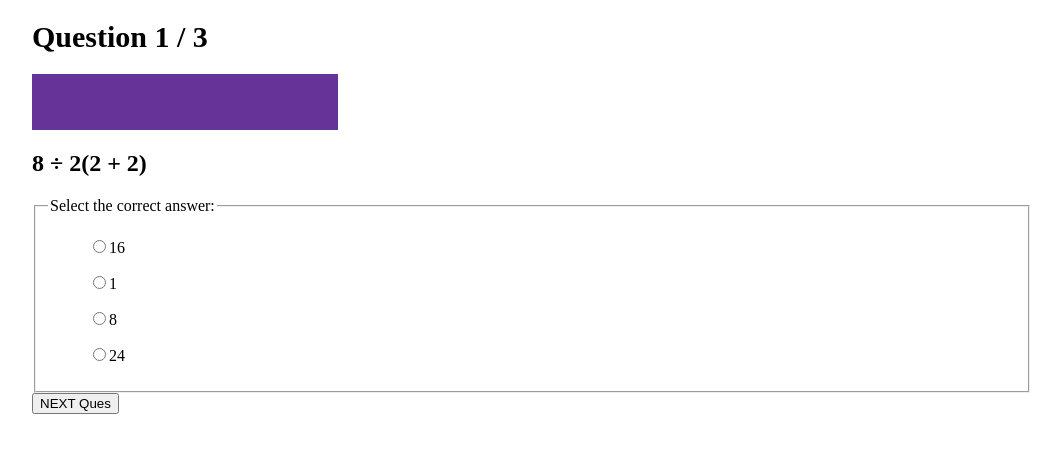
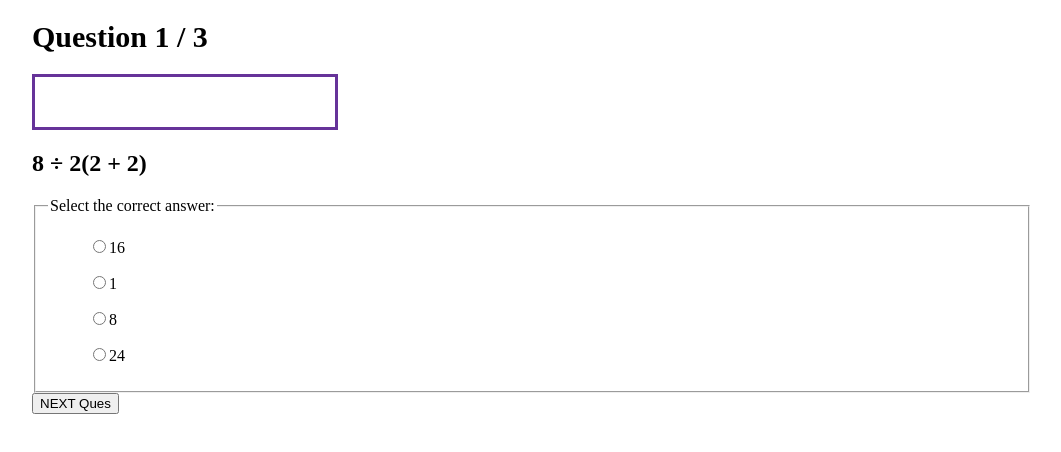
Before and after one commit to rahulbabu7/QuizApp, a Vue app: page /quiz/1 in a window 1280 px wide. Shown: the top 452 px of the page, without its empty margins (108-1169 px from the left). Built offline with nearby package versions, Linux system fonts and the light colour scheme.

Commit message:
added color

```diff
--- a/src/components/QuizHeader.vue
+++ b/src/components/QuizHeader.vue
@@ -13,7 +13,7 @@ const {
     <header>
     <h1>Question {{ questionStatus }}  </h1>
     <div class="bar">
-      <div class="completion"></div>
+      <div class="completion" :style="{ width:barpercentage}"></div>
     </div>
   </header>
 </template>
@@ -32,7 +32,7 @@ h1 {
 }
 .completion {
   height: 100%;
-  width:barpercentage;
+  width:0%;
   background-color: rebeccapurple;
 }
 </style>
```
